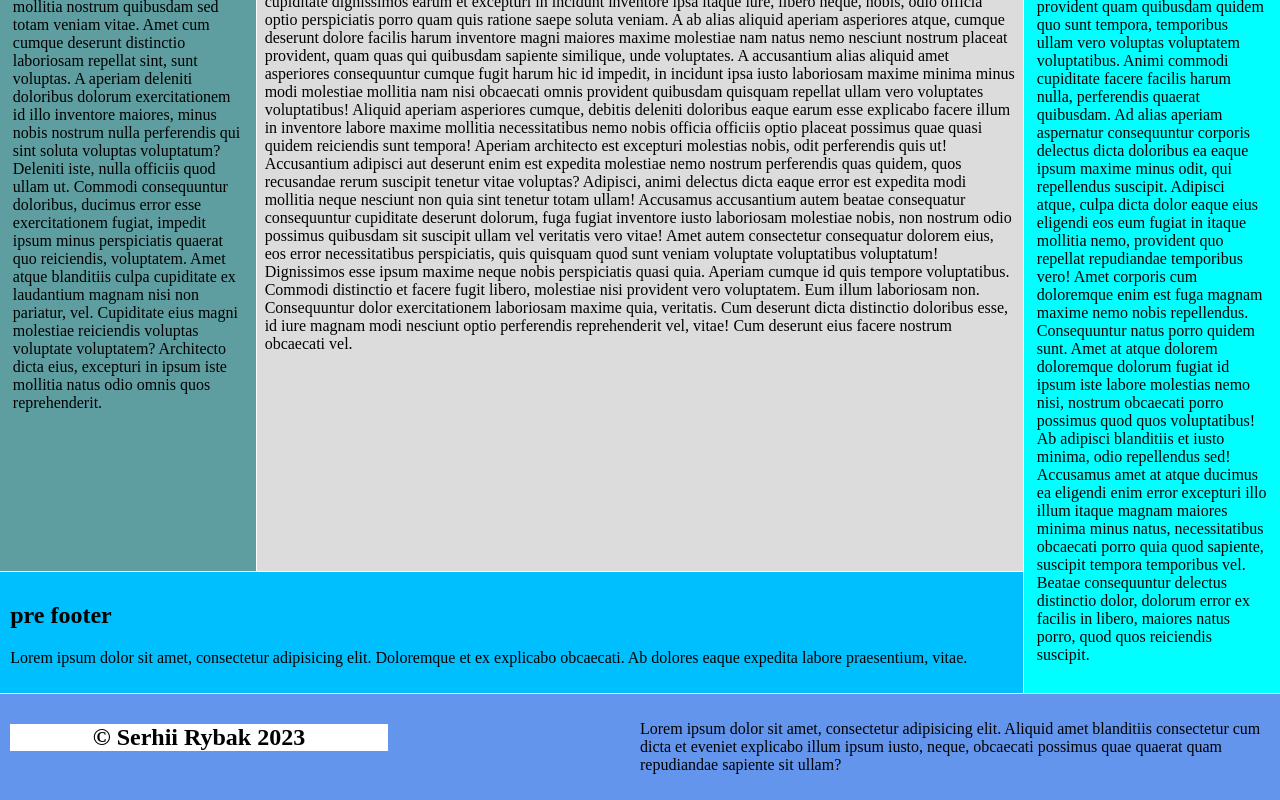
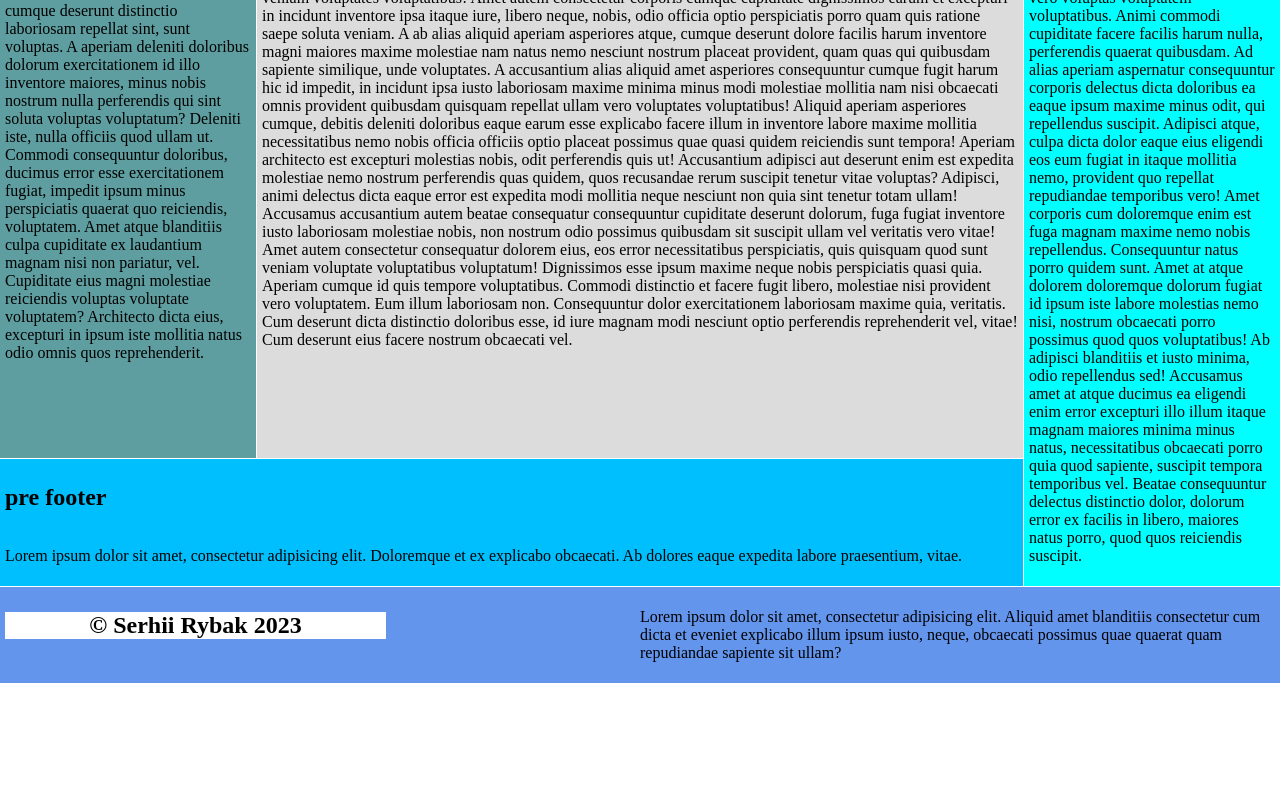
Before and after one commit to sergiorbk/Education, a plain HTML site: page Basic-Web-HTML-CSS-JS/lab2/grid-based.html in a window 1280 px wide. Shown: the part 812-1612 px from the top of the page. After the commit the page ends 1495 px from the top, so only its background shows below. Drawn offline with Linux system fonts and the light colour scheme.

Commit message:
Bugs fixed. Main blocks' display parameters were changed.

```diff
--- a/Basic-Web-HTML-CSS-JS/lab2/flexbox-based-styles.css
+++ b/Basic-Web-HTML-CSS-JS/lab2/flexbox-based-styles.css
@@ -14,10 +14,12 @@ header{
 }
 
 #leftHeader{
+    display: flex;
     flex: 1;
 }
 
 #siteTitle{
+    display: flex;
     background-color: white;
     text-align: center;
     width: auto;
@@ -25,15 +27,18 @@ header{
 }
 
 #centralHeader{
+    display: flex;
     flex: 1;
 }
 
 #rightHeader{
+    display: flex;
     flex: 1;
 }
 
 #content{
     display: flex;
+    flex-direction: row;
 }
 
 #leftContent{
@@ -48,24 +53,31 @@ header{
 }
 
 #leftSidebar{
+    display: flex;
+    flex-direction: column;
     padding: 5px;
     background-color: aqua;
     flex: 2;
 }
 
 #mainArticle{
+    display: flex;
+    flex-direction: column;
     padding: 5px;
     background-color: azure;
     flex: 4;
 }
 
 #preFooter{
+    display: flex;
     padding: 5px;
     background-color: deepskyblue;
     flex: auto;
 }
 
 #rightSidebar{
+    display: flex;
+    flex-direction: column;
     padding: 5px;
     flex: 1;
     background-color: cornflowerblue;
@@ -90,9 +102,7 @@ footer{
 }
 
 #centralFooter{
-
 }
 
 #rightFooter{
-
 }
--- a/Basic-Web-HTML-CSS-JS/lab2/grid-based-styles.css
+++ b/Basic-Web-HTML-CSS-JS/lab2/grid-based-styles.css
@@ -20,9 +20,12 @@ header{
     display: grid;
     grid-template-areas: "leftHeader centralHeader rightHeader";
     grid-template-columns: 30% 1fr 30%;
+
     margin: 0;
     padding: 10px;
 }
+
+
 
 #leftHeader{
     grid-area: leftHeader;
@@ -39,37 +42,56 @@ header{
 #headerTitle{
     background-color: white;
     text-align: center;
-
 }
 
+
+
 article{
-    padding: 1%;
     grid-area: article;
     background-color: gainsboro;
+    padding: 5px;
+
+    display: grid;
+    grid-template-rows: auto 1fr auto;
 }
 
 #leftSidebar{
-    padding: 5%;
     grid-area: left-sidebar;
     background-color: cadetblue;
+    padding: 5px;
+
+    display: grid;
+    grid-template-rows: auto 1fr;
 }
 
+
+
 #rightSidebar{
-    padding: 5%;
     grid-area: right-sidebar;
     background-color: aqua;
+    padding: 5px;
+
+    display: grid;
+    grid-template-rows: auto 1fr auto;
 }
 
+
+
 #preFooter{
-    padding: 1%;
     grid-area: pre-footer;
     background-color: deepskyblue;
+    padding: 5px;
+
+    display: grid;
+    grid-template-rows: auto 1fr auto;
 }
+
+
 
 footer{
     grid-area: footer;
     background-color: cornflowerblue;
-    padding: 10px;
+    padding: 5px;
 
     display: grid;
     grid-template: "leftFooter centralFooter rightFooter";
```
Also changed, not shown: Basic-Web-HTML-CSS-JS/lab2/grid-based.html (+1 -2 lines).
